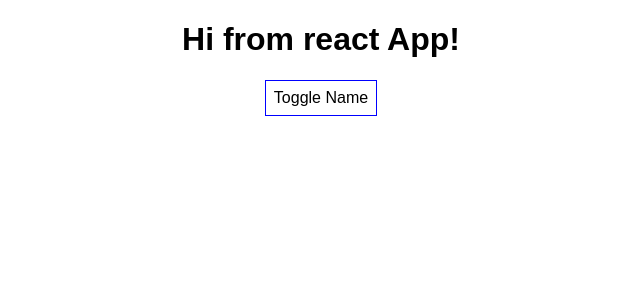
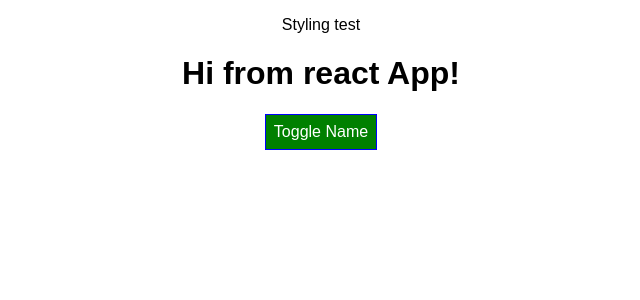
Before and after one commit to 3ddesign/Bbuilder, a React (Create React App) app: page / in a window 1280 px wide. Shown: the top 300 px of the page, without its empty margins (319-959 px from the left). Built offline with nearby package versions, Linux system fonts and the light colour scheme.

Commit message:
add styling

```diff
--- a/package.json
+++ b/package.json
@@ -3,6 +3,7 @@
   "version": "0.1.0",
   "private": true,
   "dependencies": {
+    "radium": "^0.19.6",
     "react": "^16.1.0",
     "react-dom": "^16.1.0",
     "react-scripts": "1.0.17"
--- a/src/App.css
+++ b/src/App.css
@@ -1,3 +1,11 @@
 .App {
-  text-align: center;
+    text-align: center;
 }
+
+.red {
+    color: red;
+}
+
+.bold {
+    font-weight: bold;
+}
--- a/src/App.js
+++ b/src/App.js
@@ -27,13 +27,13 @@ class App extends Component {
 
         const person = {
             ...this.state.persons[personIndex]
-    };
+        };
         person.name = event.target.value;
 
         const persons = [...this.state.persons];
         persons[personIndex] = person;
 
-        this.setState({ persons: persons});
+        this.setState({persons: persons});
     }
 
     togglePersonsHandler = () => {
@@ -43,12 +43,13 @@ class App extends Component {
 
     render() {
         const myStyle = {
-            backgroundColor: 'white',
+            backgroundColor: 'green',
+            color: 'white',
             font: 'inherit',
             border: '1px solid blue',
             padding: '8px',
-            cursor: 'pointer'
-        }
+            cursor: 'pointer',
+        };
 
         let persons = null;
 
@@ -63,7 +64,6 @@ class App extends Component {
                             key={person.id}
                             changed={(event) => this.nameChangedHandler(event, person.id)}/>
                     })}
-
                     {/*<Person name={this.state.persons[0].name} age={this.state.persons[0].age}/>*/}
                     {/*<Person name={this.state.persons[0].name} age={this.state.persons[0].age}/>*/}
                     {/*<Person name={this.state.persons[1].name} age={this.state.persons[1].age}*/}
@@ -71,15 +71,26 @@ class App extends Component {
                     {/*changed={this.nameChangedHandler}>test</Person>*/}
                 </div>
             );
+            myStyle.backgroundColor = 'red';
+        }
+
+        const classes = [];
+        if (this.state.persons.length <= 2) {
+            classes.push('red');
+        }
+        if (this.state.persons.length <= 1) {
+            classes.push('bold');
         }
 
         return (
             <div className="App">
+                <p className={classes.join(' ')}>Styling test</p>
                 <h1>Hi from react App!</h1>
                 <button style={myStyle} onClick={this.togglePersonsHandler}>Toggle Name</button>
                 {persons}
             </div>
-        );
+
+                );
     }
 }
 
--- a/src/Person/Person.js
+++ b/src/Person/Person.js
@@ -1,7 +1,13 @@
 import React from 'react';
 import './Person.css';
+// import Radium from 'radium';
 
 const person = ( props ) => {
+    const style = {
+        '@media (min-width: 500px)': {
+          width: '450px'
+        }
+    };
     return (
         <div className="Person">
             <p onClick={props.click} >I`m {props.name} and I am {props.age} years old!</p>
@@ -12,3 +18,4 @@ const person = ( props ) => {
 };
 
 export default person;
+// export default Radium(person);
```
Also changed, not shown: 1 other file (tests, documents, lock files or other folders).
